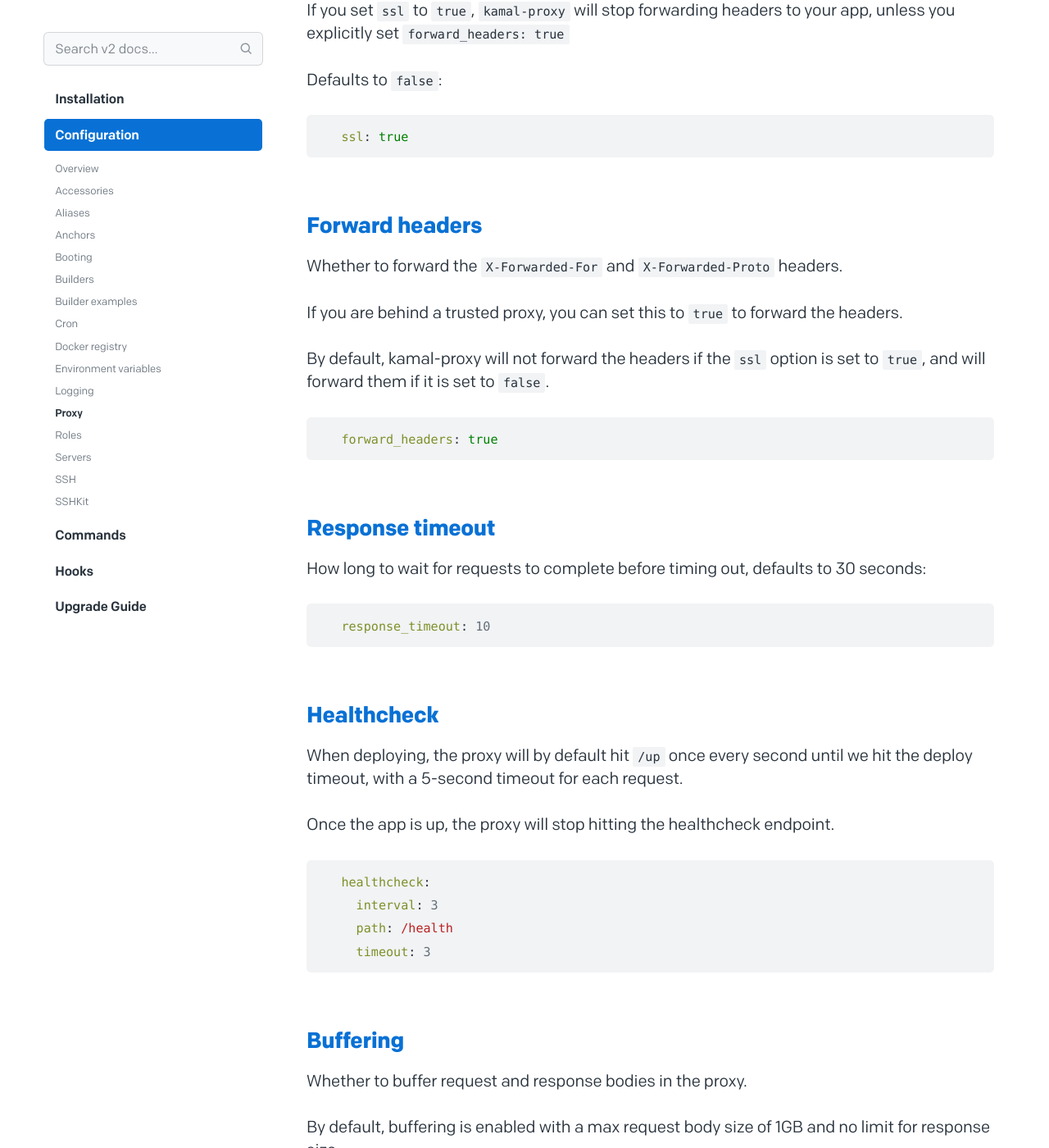
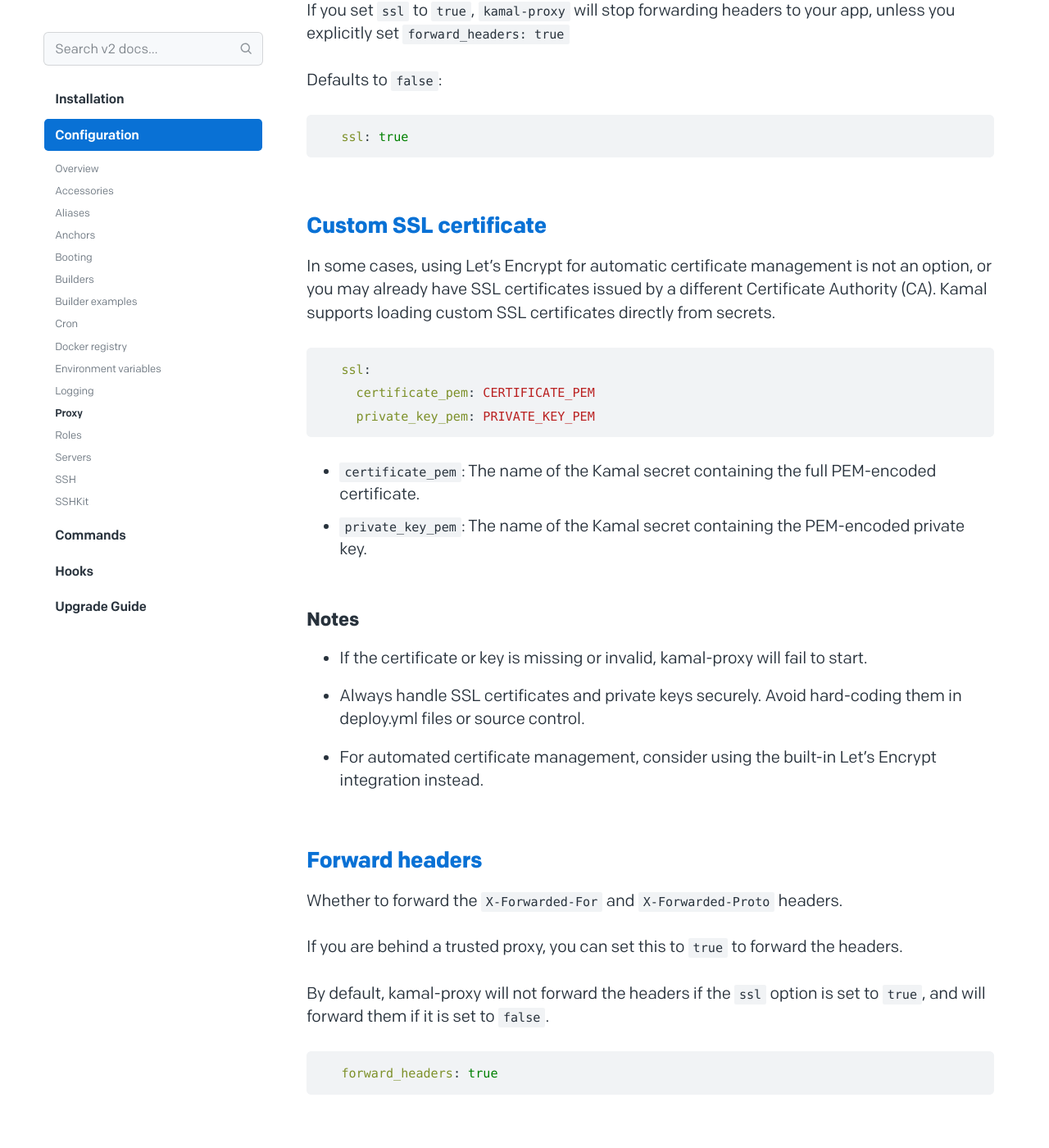
Before and after one commit to basecamp/kamal-site, a Jekyll site: the page built from docs/configuration/proxy.md, in a window 1280 px wide and 1400 px high, scrolled down 1808 px. Shown: the whole window at 82% size. Built offline with Jekyll 4.4.1, drawn with Linux system fonts in a browser that asks for light colours.

Commit message:
docs: add support for custom SSL certificates in proxy config

````diff
--- a/docs/configuration/proxy.md
+++ b/docs/configuration/proxy.md
@@ -70,6 +70,25 @@ Defaults to `false`:
   ssl: true
 ```
 
+## [Custom SSL certificate](#custom-ssl-certificate)
+
+In some cases, using Let's Encrypt for automatic certificate management is not an option, or you may already have SSL certificates issued by a different Certificate Authority (CA). Kamal supports loading custom SSL certificates directly from secrets.
+
+```yaml
+  ssl:
+    certificate_pem: CERTIFICATE_PEM
+    private_key_pem: PRIVATE_KEY_PEM
+```
+
+- `certificate_pem`: The name of the Kamal secret containing the full PEM-encoded certificate.
+- `private_key_pem`: The name of the Kamal secret containing the PEM-encoded private key.
+
+### Notes
+
+- If the certificate or key is missing or invalid, kamal-proxy will fail to start.
+- Always handle SSL certificates and private keys securely. Avoid hard-coding them in deploy.yml files or source control.
+- For automated certificate management, consider using the built-in Let's Encrypt integration instead.
+
 ## [Forward headers](#forward-headers)
 
 Whether to forward the `X-Forwarded-For` and `X-Forwarded-Proto` headers.
````
